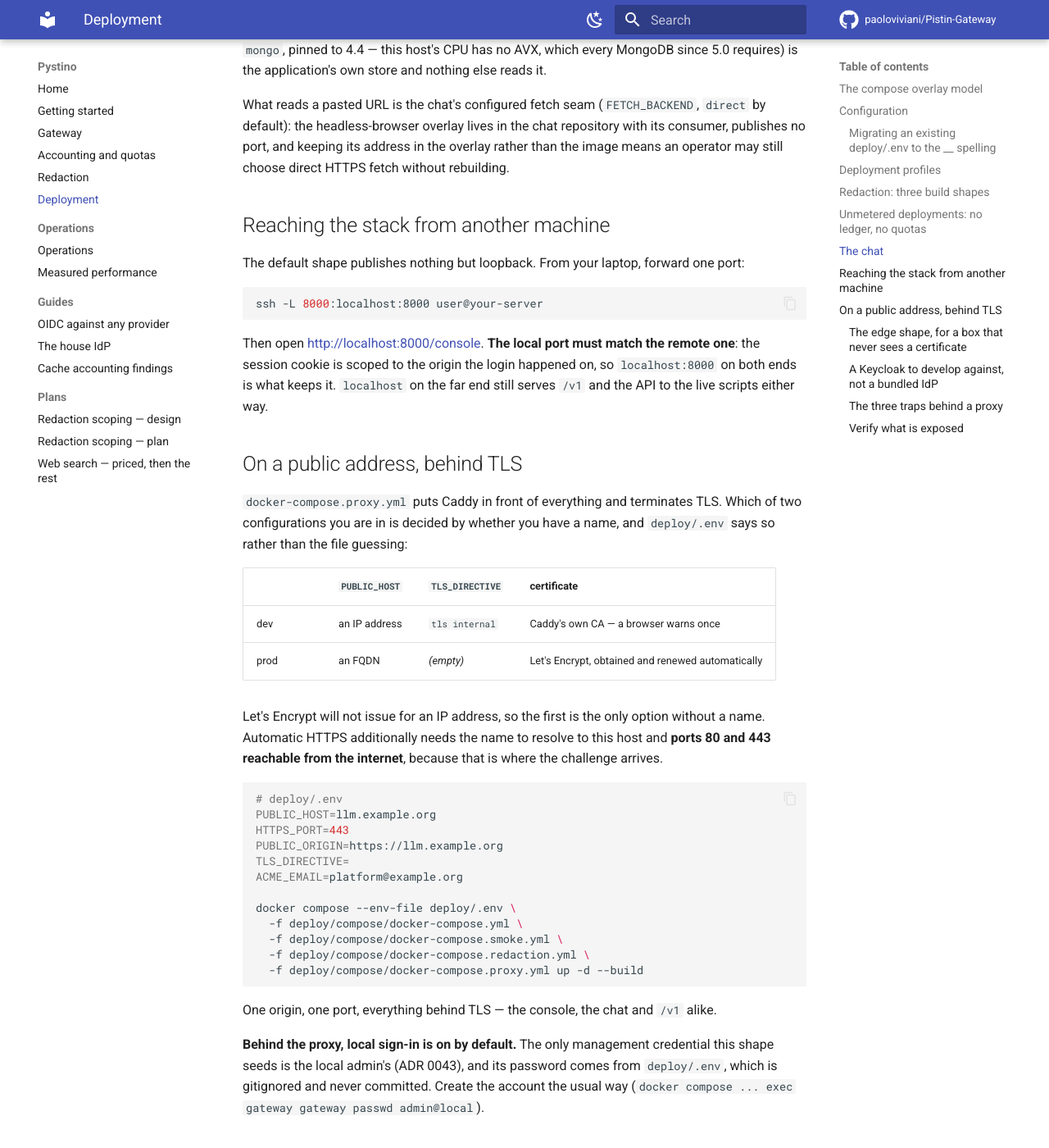
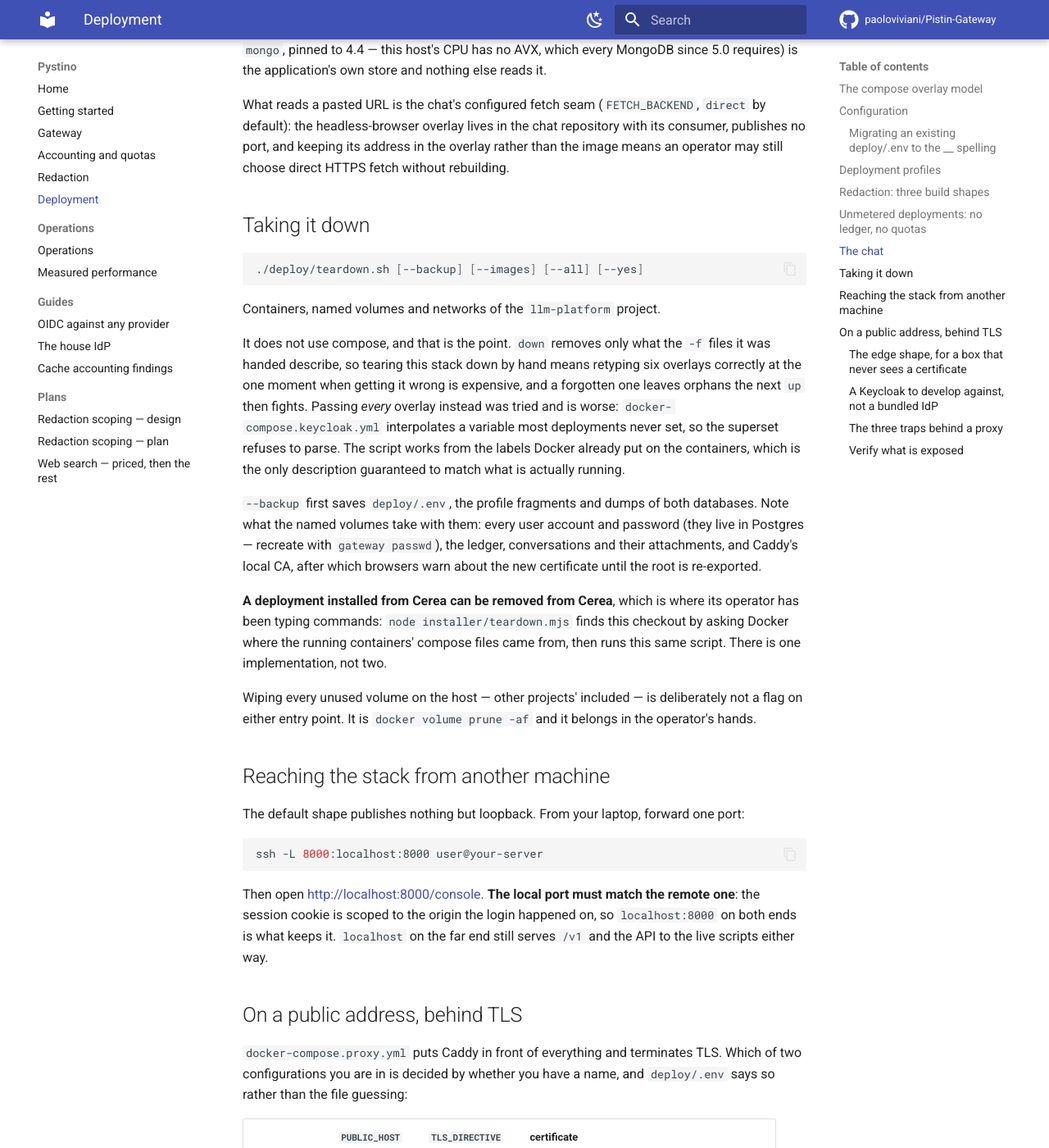
Before and after one commit to paoloviviani/Pystino, an MkDocs documentation site: the page built from docs/deployment.md, in a window 1280 px wide and 1400 px high, scrolled down 7590 px. Shown: the whole window at 82% size. Built offline with MkDocs 1.6.1 and Material for MkDocs 9.7.7, drawn with Linux system fonts in a browser that asks for light colours; comment, search, counter and statistics services are not loaded.

Commit message:
Document the teardown, and both its doors
Names what the named volumes take with them, since "every account and password
lives in Postgres" is the sort of thing to read before rather than after.

Records why the script does not use compose — `down` removes only what its -f
files describe, and passing every overlay instead does not parse because the
keycloak one interpolates a variable most deployments never set. That is a
dead end worth writing down so it is not re-explored.

Also points at the Cerea entry point: a deployment installed from there can be
removed from there, running this same script rather than a second copy of it.

````diff
--- a/docs/deployment.md
+++ b/docs/deployment.md
@@ -281,6 +281,40 @@ repository with its consumer, publishes no port, and keeping its address in the
 overlay rather than the image means an operator may still choose direct HTTPS
 fetch without rebuilding.
 
+## Taking it down
+
+```sh
+./deploy/teardown.sh [--backup] [--images] [--all] [--yes]
+```
+
+Containers, named volumes and networks of the `llm-platform` project.
+
+It does not use compose, and that is the point. `down` removes only what the
+`-f` files it was handed describe, so tearing this stack down by hand means
+retyping six overlays correctly at the one moment when getting it wrong is
+expensive, and a forgotten one leaves orphans the next `up` then fights.
+Passing *every* overlay instead was tried and is worse:
+`docker-compose.keycloak.yml` interpolates a variable most deployments never
+set, so the superset refuses to parse. The script works from the labels Docker
+already put on the containers, which is the only description guaranteed to
+match what is actually running.
+
+`--backup` first saves `deploy/.env`, the profile fragments and dumps of both
+databases. Note what the named volumes take with them: every user account and
+password (they live in Postgres — recreate with `gateway passwd`), the ledger,
+conversations and their attachments, and Caddy's local CA, after which
+browsers warn about the new certificate until the root is re-exported.
+
+**A deployment installed from Cerea can be removed from Cerea**, which is
+where its operator has been typing commands: `node installer/teardown.mjs`
+finds this checkout by asking Docker where the running containers' compose
+files came from, then runs this same script. There is one implementation, not
+two.
+
+Wiping every unused volume on the host — other projects' included — is
+deliberately not a flag on either entry point. It is `docker volume prune -af`
+and it belongs in the operator's hands.
+
 ## Reaching the stack from another machine
 
 The default shape publishes nothing but loopback. From your laptop, forward
````
